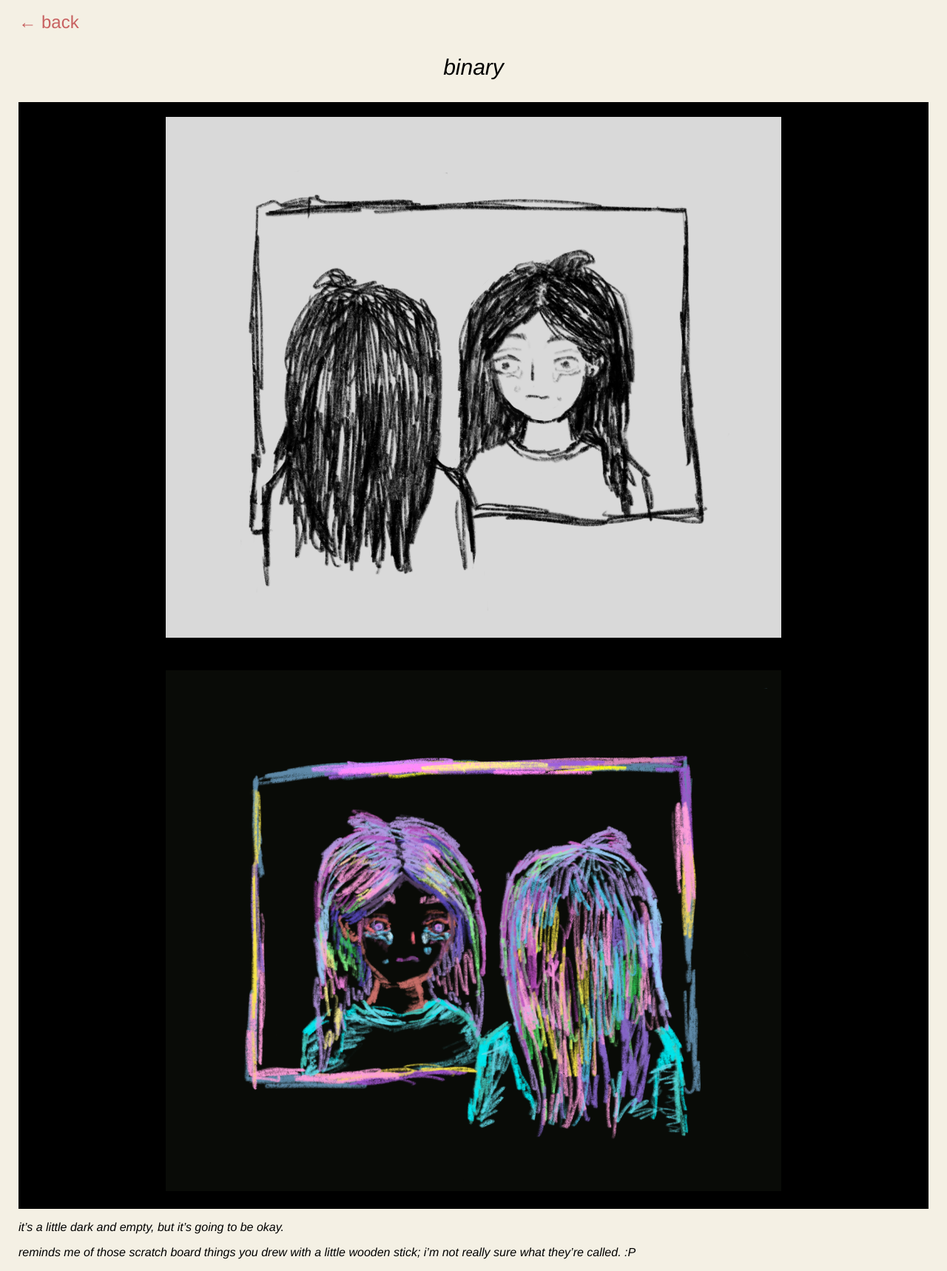
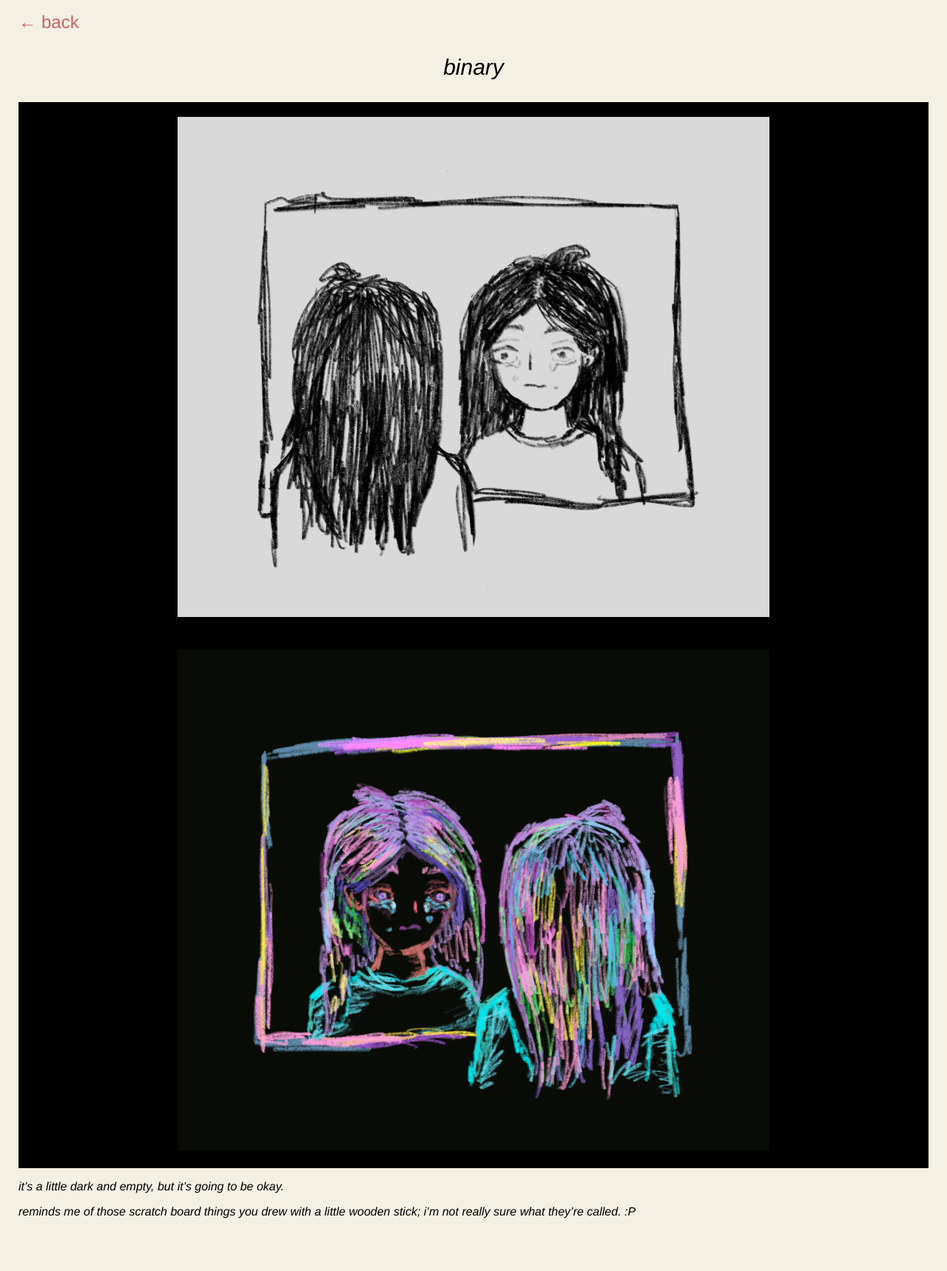
Before and after one commit to soupypan/soupypan.github.io, a Jekyll site: the page built from _illustrations/binary.md, in a window 1280 px wide. Shown: the whole page at 74% size. Built offline with Jekyll 4.4.1, drawn with Linux system fonts in a browser that asks for light colours.

Commit message:
Update main.css

```diff
--- a/css/main.css
+++ b/css/main.css
@@ -200,7 +200,7 @@ li a:hover {
   position: relative;
   margin-top: 20px;
   margin-bottom: 20px;
-  width: 65vw;
+
 }
 
 
@@ -209,6 +209,13 @@ li a:hover {
   margin-left:25px;
   margin-right:25px;
 }
+
+.genpagephoto img{
+  max-width: 65%;
+  height: auto;
+  /*max-height: 90vh;*/
+}
+
 
 
 
```
